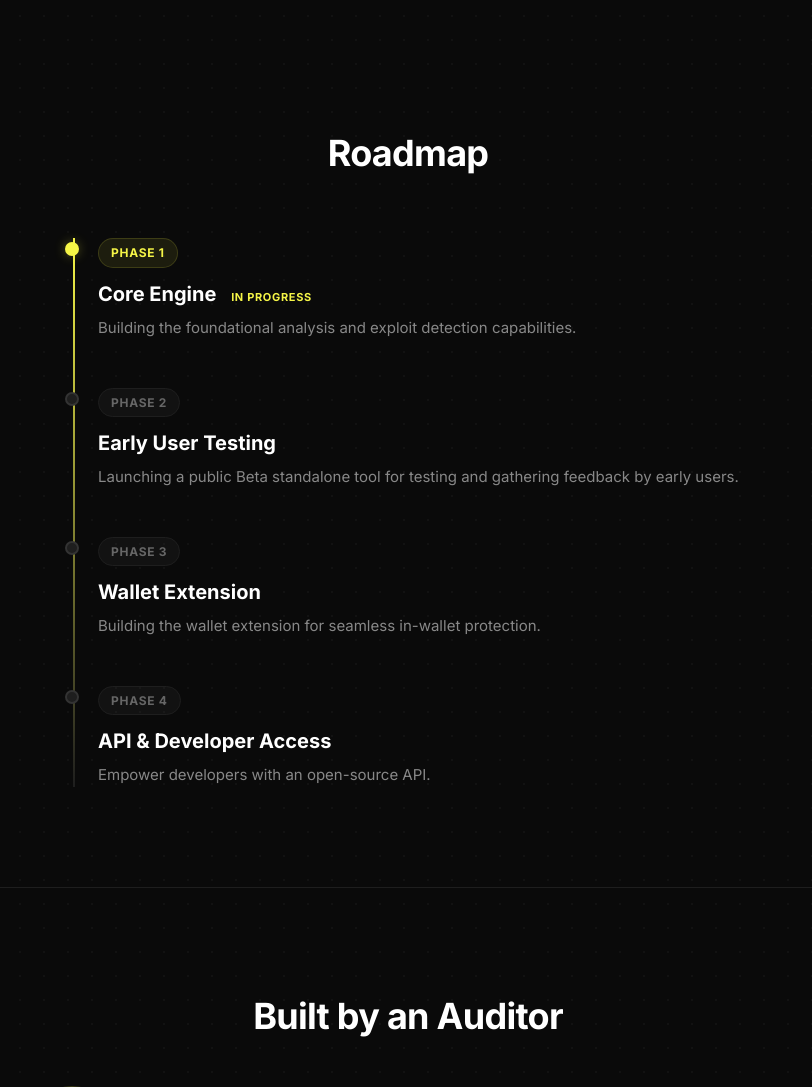
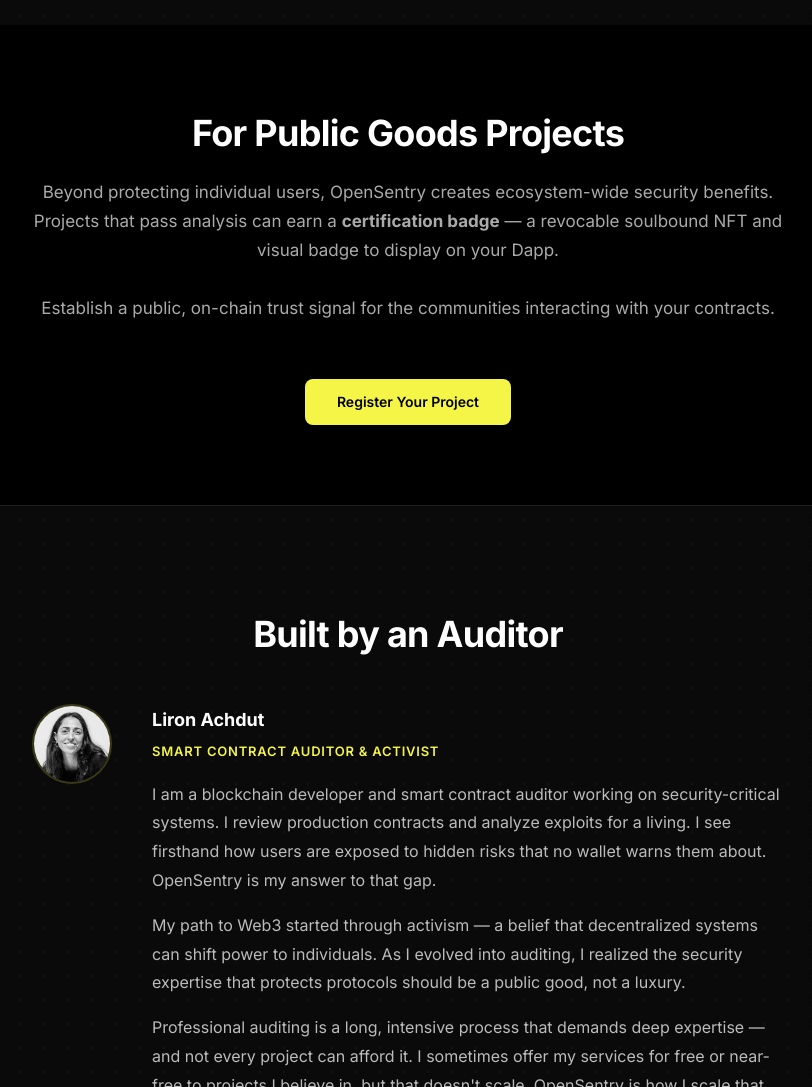
Before and after one commit to lirona/OpenSentry, a plain HTML site: page website/index.html in a window 1280 px wide. Shown: the part 2660-3747 px from the top of the page, without its empty margins (232-1044 px from the left). Drawn offline with Linux system fonts and the light colour scheme.

Commit message:
add public good projects section

```diff
--- a/website/index.html
+++ b/website/index.html
@@ -1294,37 +1294,19 @@
     </div>
   </section>
 
-  <!-- ════ Roadmap ════ -->
-  <section class="roadmap section" id="roadmap">
+  <!-- ════ Public Goods Registration ════ -->
+  <section class="section" id="public-goods" style="background: #000; color: white;">
     <div class="container">
       <div class="section-header">
-        <h2 class="section-title">Roadmap</h2>
-      </div>
-      <div class="roadmap-timeline">
-        <div class="roadmap-item active">
-          <div class="roadmap-dot"></div>
-          <div class="roadmap-label">Phase 1</div>
-          <div class="roadmap-title">Core Engine <span class="roadmap-status">In Progress</span></div>
-          <p class="roadmap-desc">Building the foundational analysis and exploit detection capabilities.</p>
-        </div>
-        <div class="roadmap-item">
-          <div class="roadmap-dot"></div>
-          <div class="roadmap-label">Phase 2</div>
-          <div class="roadmap-title">Early User Testing</div>
-          <p class="roadmap-desc">Launching a public Beta standalone tool for testing and gathering feedback by early users.</p>
-        </div>
-        <div class="roadmap-item">
-          <div class="roadmap-dot"></div>
-          <div class="roadmap-label">Phase 3</div>
-          <div class="roadmap-title">Wallet Extension</div>
-          <p class="roadmap-desc">Building the wallet extension for seamless in-wallet protection.</p>
-        </div>
-        <div class="roadmap-item">
-          <div class="roadmap-dot"></div>
-          <div class="roadmap-label">Phase 4</div>
-          <div class="roadmap-title">API & Developer Access</div>
-          <p class="roadmap-desc">Empower developers with an open-source API.</p>
-        </div>
+        <h2 class="section-title" style="color: white;">For Public Goods Projects</h2>
+        <p class="section-subtitle" style="color: #aaa;">
+          Beyond protecting individual users, OpenSentry creates ecosystem-wide security benefits. Projects that pass analysis can earn a <strong>certification badge</strong> — a revocable soulbound NFT and visual badge to display on your Dapp.
+          <br><br>
+          Establish a public, on-chain trust signal for the communities interacting with your contracts.
+        </p>
+      </div>
+      <div style="text-align: center; margin-top: 2rem;">
+        <a href="#" class="btn-primary" onclick="openModal(event)" style="background: #F5F547; color: #000; border: none; padding: 12px 32px; font-weight: 600;">Register Your Project</a>
       </div>
     </div>
   </section>
@@ -1370,20 +1352,20 @@
   <div class="modal-overlay" id="signup-modal">
     <div class="modal">
       <button class="modal-close" onclick="closeModal()">&times;</button>
-      <h3 class="modal-title">Sign Up for Beta</h3>
-      <p class="modal-subtitle">Get early access to audit-grade wallet protection.</p>
+      <h3 class="modal-title">Register Your Public Goods Project</h3>
+      <p class="modal-subtitle">Earn a certification badge and establish trust with your community.</p>
       <form class="modal-form" onsubmit="handleSubmit(event)">
         <div class="form-group">
-          <label>Name</label>
-          <input type="text" name="name" placeholder="Your name" required>
+          <label>Project website</label>
+          <input type="text" name="name" placeholder="https://publicgoods.com" required>
         </div>
         <div class="form-group">
-          <label>Email</label>
-          <input type="email" name="email" placeholder="you@example.com" required>
+          <label>Contact email</label>
+          <input type="email" name="email" placeholder="you@publicgoods.com" required>
         </div>
         <div class="form-group">
-          <label>Anything to add? <span class="optional">(optional)</span></label>
-          <textarea name="message" placeholder="Tell us what you're looking for..."></textarea>
+          <label>What does your project do?</span></label>
+          <textarea name="message" placeholder="Brief description of your project..."></textarea>
         </div>
         <button type="submit" class="btn-primary" id="submit-btn">Sign Up</button>
       </form>
```
